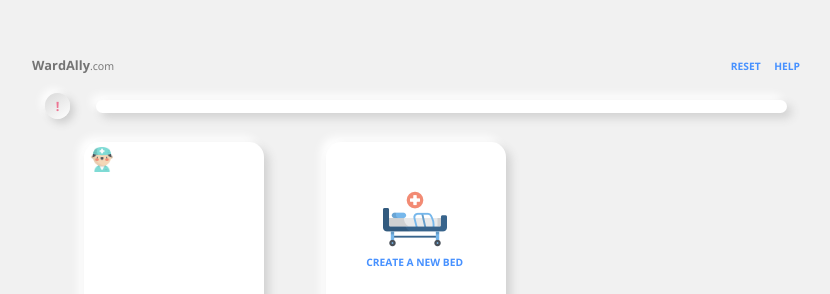
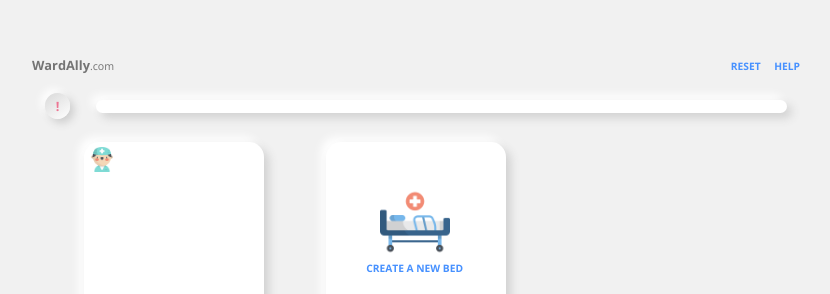
Before and after one commit to ericgeorgeriley/ericgeorgeriley.github.io, a plain HTML site: page Projects/WardAlly/index.html in a window 1280 px wide. Shown: the part 186-480 px from the top of the page, without its empty margins (224-1054 px from the left). Drawn offline with nearby package versions, Linux system fonts and the light colour scheme.

Commit message:
fixing icon sizes

```diff
--- a/Projects/WardAlly/index.html
+++ b/Projects/WardAlly/index.html
@@ -9,7 +9,7 @@
       name="description"
       content="An holistic approach to time management on the ward"
     />
-    <link rel="apple-touch-icon" href="./logo192.png" />
+    <link rel="apple-touch-icon" href="./img/apple-touch-icon.png">
     <link rel="manifest" href="./manifest.json" />
     <title>WardAlly - An holistic approach to time management on the ward</title>
 
--- a/Projects/WardAlly/js/app.js
+++ b/Projects/WardAlly/js/app.js
@@ -140,7 +140,7 @@ function renderDashboard(){
         buttonWidget.innerHTML = `
             <div class="content">
                 <div class="new-bed-label">
-                    <img src="./img/bed.png"/>
+                    <img src="./img/bed-lg.png"/>
                     <p>CREATE A NEW BED</p>
                 </div>
             </div>`;
--- a/Projects/WardAlly/style.css
+++ b/Projects/WardAlly/style.css
@@ -509,6 +509,11 @@ input[type=text]:focus, input[type=number]:focus {
     font-weight: 700;
 }
 
+.new-bed-label img {
+    width: 70px;
+    height: 70px;
+}
+
 /* Chrome, Safari, Edge, Opera */
 input::-webkit-outer-spin-button,
 input::-webkit-inner-spin-button {
```
Also changed, not shown: Projects/WardAlly/img/apple-touch-icon.png (added), Projects/WardAlly/img/bed-lg.png (added), Projects/WardAlly/img/nurse-lg.png (added).
